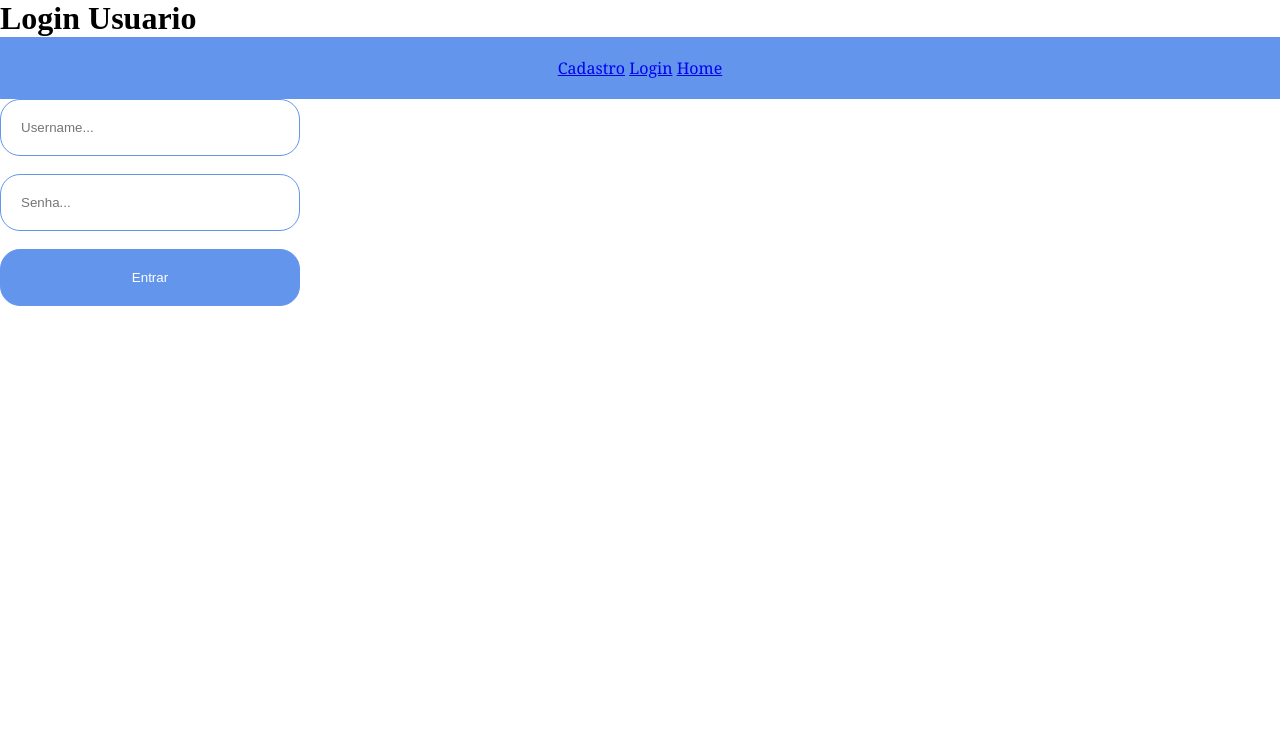
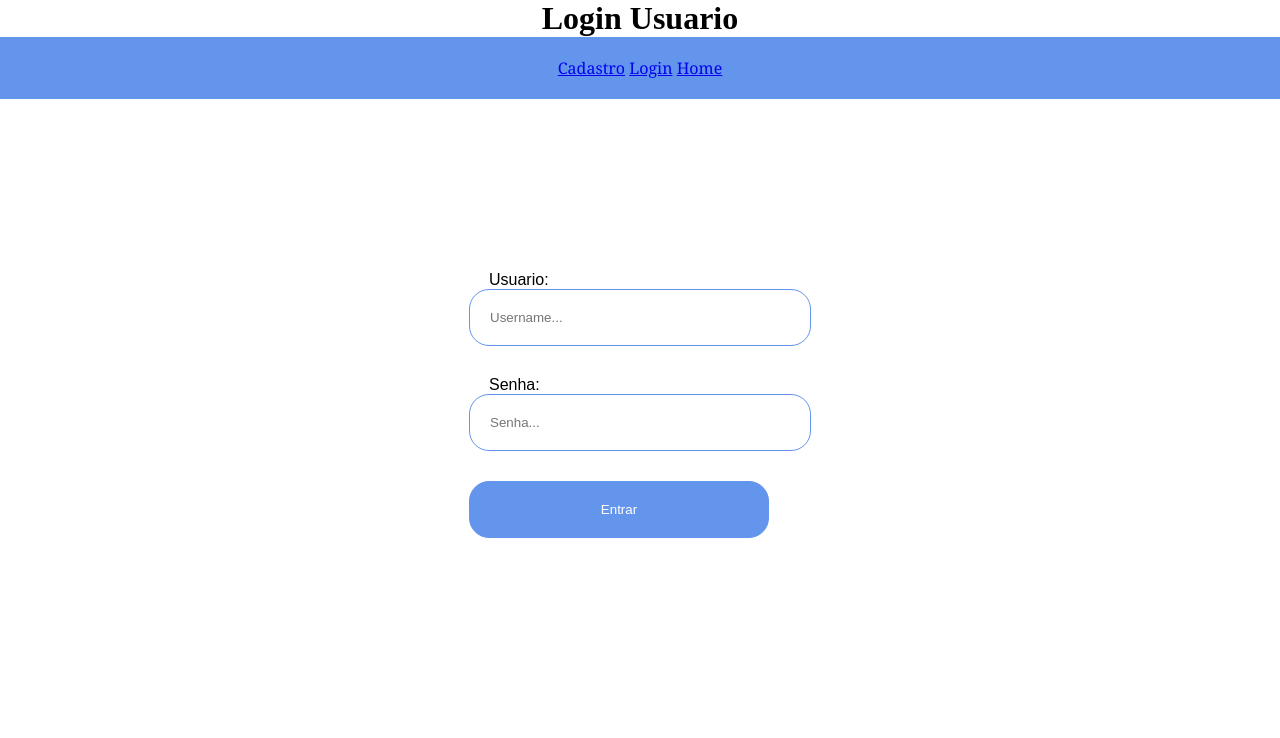
Before and after one commit to jpcamatari/Login-Django, a Django app: page /login/ in a window 1280 px wide. Shown: the top 738 px of the page. Run offline with Django 4.2, Linux system fonts and the light colour scheme.

Commit message:
correções no html

```diff
--- a/usuarios/templates/cadastro.html
+++ b/usuarios/templates/cadastro.html
@@ -62,7 +62,9 @@
         }
 
     </style>
-    <h1>Cadastrar Usuario</h1>
+    <div style='text-align:center'>
+        <h1>Cadastrar Usuario</h1>
+    </div>
 
 </head>
 <body>
--- a/usuarios/templates/login.html
+++ b/usuarios/templates/login.html
@@ -1,7 +1,10 @@
-<html>
-<title>Login</title>
+<!DOCTYPE html>
+<html lang="en">
 <head>
-    <h1>Login Usuario</h1>
+    <meta charset="UTF-8">
+    <meta http-equiv="X-UA-Compatible" content="IE=edge">
+    <meta name="viewport" content="width=device-width, initial-scale=1.0">
+    <title>Login</title>
     <style>
         * {
             padding: 0;
@@ -59,9 +62,10 @@
         }
 
     </style>
-
+    <div style='text-align:center'>
+        <h1>Login Usuario</h1>
+    </div>
 </head>
-
 <body>
     <header>
         <div class="container">
@@ -75,16 +79,22 @@
 
 
     </header>
-    <form action="{% url 'login' %}" method='POST'>{% csrf_token %}
-        <input type="text" placeholder="Username..." name="username">
-        <br><br>
-        <input type="password" placeholder="Senha..." name="senha">
-        <br><br>
-        <input type="submit" value="Entrar">
-        <br>
+    <section>
+        <form action="{% url 'cadastro' %}" method='POST'>{% csrf_token %}
+            <div>
+                <label>Usuario:</label>
+                <input type="text" placeholder="Username..." name="username">
+            </div>
+            <div>
+                <label>Senha:</label>
+                <input type="password" placeholder="Senha..." name="senha">
+            </div>
+            <div>
+                <input type="submit" value="Entrar">
+            </div>
 
-    </form>
+        </form>
+    </section>
+
 </body>
-
-
 </html>
```
